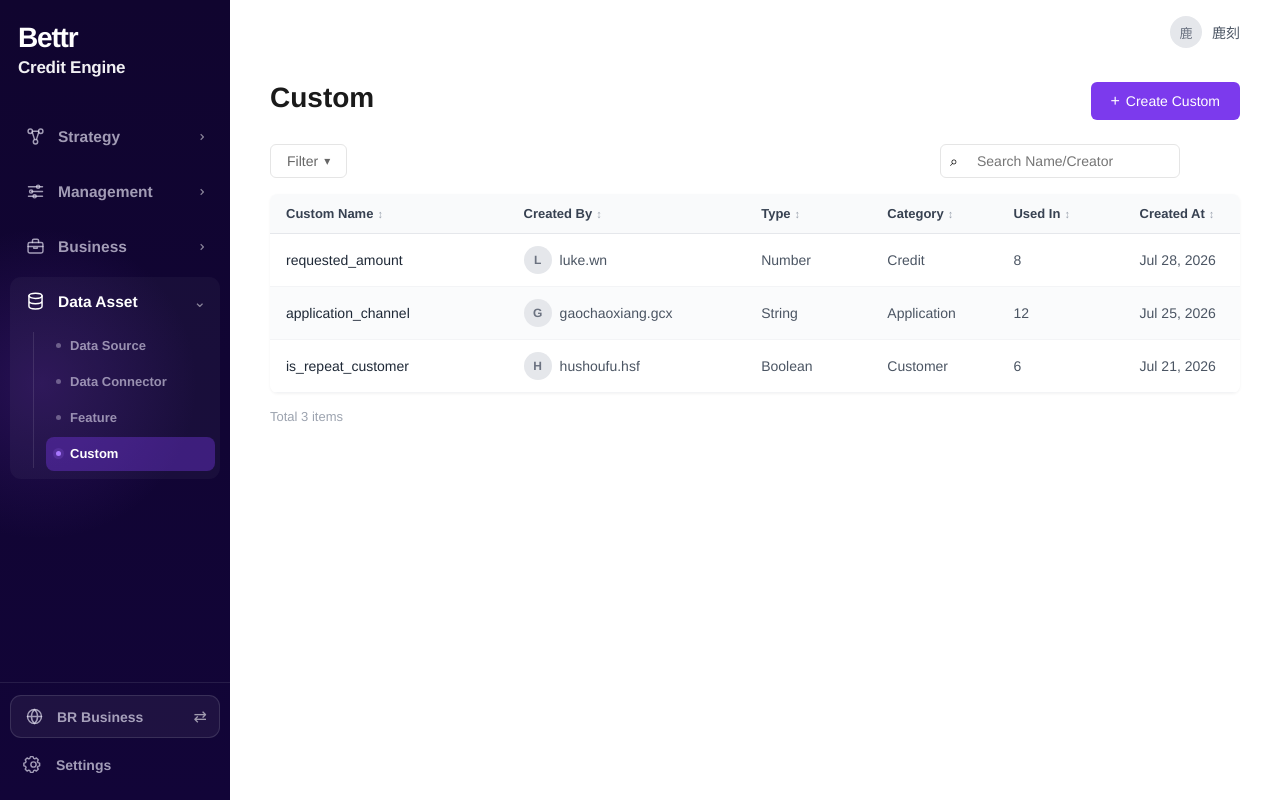
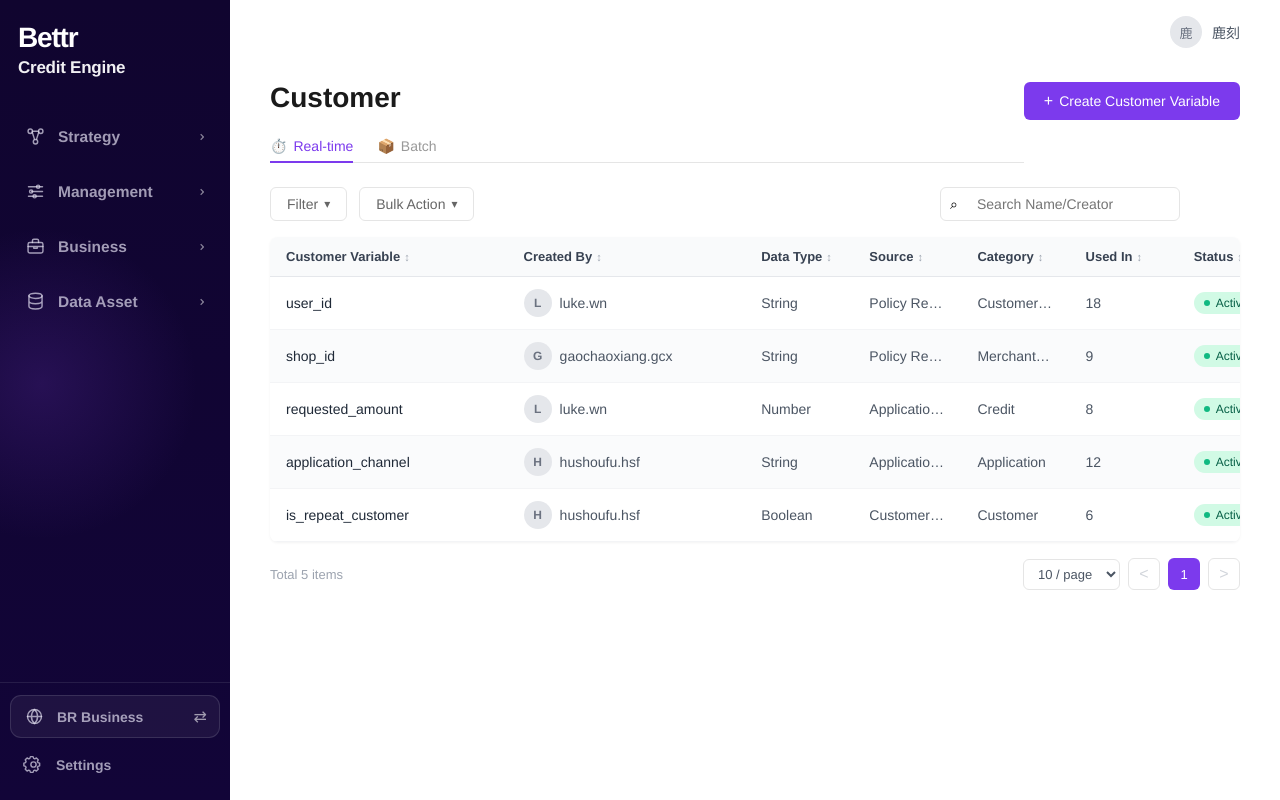
Before and after one commit to wangnan2017fall-oss/Ant-ACE-reinf, a React (Vite) app in the folder frontend/: page /custom in a window 1280 px wide. Built offline with nearby package versions, Linux system fonts and the light colour scheme.

Commit message:
feat: manage upstream customer variables as data assets

```diff
--- a/frontend/src/modules/data-asset/custom/CustomPage.jsx
+++ /dev/null
@@ -1,42 +0,0 @@
-import { useState } from 'react'
-import PageHeader from '../../../shared/components/common/PageHeader'
-import DataTable from '../../../shared/components/common/DataTable'
-import Avatar from '../../../shared/components/common/Avatar'
-import '../feature/FeaturePage.css'
-
-const columns = [
-  { header: 'Custom Name', accessor: 'name', sortable: true, render: (row) => <span className="name-cell">{row.name}</span> },
-  { header: 'Created By', accessor: 'createdBy', sortable: true, render: (row) => <div className="creator-cell"><Avatar name={row.createdBy} /><span>{row.createdBy}</span></div> },
-  { header: 'Type', accessor: 'type', sortable: true },
-  { header: 'Category', accessor: 'category', sortable: true },
-  { header: 'Used In', accessor: 'usedIn', sortable: true },
-  { header: 'Created At', accessor: 'createdAt', sortable: true },
-  { header: 'Last Updated At', accessor: 'lastUpdatedAt', sortable: true },
-  { header: 'Description', accessor: 'description' },
-]
-
-const customVariables = [
-  { id: 1, name: 'requested_amount', createdBy: 'luke.wn', type: 'Number', category: 'Credit', usedIn: 8, createdAt: 'Jul 28, 2026', lastUpdatedAt: 'Aug 16, 2026', description: 'Requested credit amount' },
-  { id: 2, name: 'application_channel', createdBy: 'gaochaoxiang.gcx', type: 'String', category: 'Application', usedIn: 12, createdAt: 'Jul 25, 2026', lastUpdatedAt: 'Aug 12, 2026', description: 'Application entry channel' },
-  { id: 3, name: 'is_repeat_customer', createdBy: 'hushoufu.hsf', type: 'Boolean', category: 'Customer', usedIn: 6, createdAt: 'Jul 21, 2026', lastUpdatedAt: 'Aug 10, 2026', description: 'Repeat customer indicator' },
-]
-
-function CustomPage() {
-  const [searchValue, setSearchValue] = useState('')
-  const query = searchValue.trim().toLowerCase()
-  const filteredData = customVariables.filter((item) => !query || item.name.toLowerCase().includes(query) || item.createdBy.toLowerCase().includes(query))
-
-  return (
-    <div className="feature-page">
-      <PageHeader title="Custom" actionLabel="Create Custom" onAction={() => {}} />
-      <div className="filter-bar">
-        <div className="filter-actions"><button className="filter-btn">Filter<span className="filter-arrow">▾</span></button></div>
-        <div className="search-box"><span className="search-icon">⌕</span><input type="text" placeholder="Search Name/Creator" value={searchValue} onChange={(event) => setSearchValue(event.target.value)} /></div>
-      </div>
-      <DataTable columns={columns} data={filteredData} />
-      <div className="pagination-bar"><span className="total-text">Total {filteredData.length} items</span></div>
-    </div>
-  )
-}
-
-export default CustomPage
--- /dev/null
+++ b/frontend/src/modules/data-asset/customer/CustomerPage.jsx
@@ -0,0 +1,55 @@
+import { useState } from 'react'
+import PageHeader from '../../../shared/components/common/PageHeader'
+import DataTable from '../../../shared/components/common/DataTable'
+import StatusBadge from '../../../shared/components/common/StatusBadge'
+import Avatar from '../../../shared/components/common/Avatar'
+import '../feature/FeaturePage.css'
+
+const tabs = [
+  { key: 'realtime', label: 'Real-time', icon: '⏱️' },
+  { key: 'batch', label: 'Batch', icon: '📦' },
+]
+
+const columns = [
+  { header: 'Customer Variable', accessor: 'name', sortable: true, render: (row) => <span className="name-cell">{row.name}</span> },
+  { header: 'Created By', accessor: 'createdBy', sortable: true, render: (row) => <div className="creator-cell"><Avatar name={row.createdBy} /><span>{row.createdBy}</span></div> },
+  { header: 'Data Type', accessor: 'type', sortable: true },
+  { header: 'Source', accessor: 'source', sortable: true },
+  { header: 'Category', accessor: 'category', sortable: true },
+  { header: 'Used In', accessor: 'usedIn', sortable: true },
+  { header: 'Status', accessor: 'status', sortable: true, render: (row) => <StatusBadge status={row.status} /> },
+  { header: 'Last Updated At', accessor: 'lastUpdatedAt', sortable: true },
+  { header: 'Description', accessor: 'description' },
+]
+
+const customerVariables = [
+  { id: 1, name: 'user_id', createdBy: 'luke.wn', type: 'String', source: 'Policy Request', category: 'Customer Identity', usedIn: 18, status: 'Active', lastUpdatedAt: 'Aug 16, 2026', description: 'Unique customer identifier passed by the upstream system' },
+  { id: 2, name: 'shop_id', createdBy: 'gaochaoxiang.gcx', type: 'String', source: 'Policy Request', category: 'Merchant Identity', usedIn: 9, status: 'Active', lastUpdatedAt: 'Aug 15, 2026', description: 'Shop identifier passed by the upstream system' },
+  { id: 3, name: 'requested_amount', createdBy: 'luke.wn', type: 'Number', source: 'Application Request', category: 'Credit', usedIn: 8, status: 'Active', lastUpdatedAt: 'Aug 14, 2026', description: 'Credit amount requested in the current application' },
+  { id: 4, name: 'application_channel', createdBy: 'hushoufu.hsf', type: 'String', source: 'Application Request', category: 'Application', usedIn: 12, status: 'Active', lastUpdatedAt: 'Aug 12, 2026', description: 'Application entry channel supplied by upstream' },
+  { id: 5, name: 'is_repeat_customer', createdBy: 'hushoufu.hsf', type: 'Boolean', source: 'Customer Context', category: 'Customer', usedIn: 6, status: 'Active', lastUpdatedAt: 'Aug 10, 2026', description: 'Repeat-customer indicator supplied by upstream' },
+]
+
+function CustomerPage() {
+  const [activeTab, setActiveTab] = useState('realtime')
+  const [searchValue, setSearchValue] = useState('')
+  const query = searchValue.trim().toLowerCase()
+  const filteredData = customerVariables.filter((item) => !query || Object.values(item).some((value) => String(value).toLowerCase().includes(query)))
+
+  return (
+    <div className="feature-page">
+      <PageHeader title="Customer" tabs={tabs} activeTab={activeTab} onTabChange={setActiveTab} actionLabel="Create Customer Variable" onAction={() => {}} />
+      <div className="filter-bar">
+        <div className="filter-actions">
+          <button className="filter-btn">Filter<span className="filter-arrow">▾</span></button>
+          <button className="bulk-action-btn">Bulk Action<span className="filter-arrow">▾</span></button>
+        </div>
+        <div className="search-box"><span className="search-icon">⌕</span><input type="text" placeholder="Search Name/Creator" value={searchValue} onChange={(event) => setSearchValue(event.target.value)} /></div>
+      </div>
+      <DataTable columns={columns} data={filteredData} />
+      <div className="pagination-bar"><span className="total-text">Total {filteredData.length} items</span><div className="pagination-controls"><select className="page-size-select"><option>10 / page</option><option>20 / page</option></select><button className="page-btn" disabled>{'<'}</button><span className="page-number active">1</span><button className="page-btn" disabled>{'>'}</button></div></div>
+    </div>
+  )
+}
+
+export default CustomerPage
--- a/frontend/src/router/AppRoutes.jsx
+++ b/frontend/src/router/AppRoutes.jsx
@@ -11,7 +11,7 @@ import DataSourceDetailPage from '../modules/data-asset/data-source/DataSourceDe
 import DataSourcePage from '../modules/data-asset/data-source/DataSourcePage'
 import FeatureDetailPage from '../modules/data-asset/feature/FeatureDetailPage'
 import FeaturePage from '../modules/data-asset/feature/FeaturePage'
-import CustomPage from '../modules/data-asset/custom/CustomPage'
+import CustomerPage from '../modules/data-asset/customer/CustomerPage'
 import DecisionEditorPage from '../modules/decision/canvas/DecisionEditorPage'
 import DecisionDetailPage from '../modules/decision/detail/DecisionDetailPage'
 import DecisionPage from '../modules/decision/list/DecisionPage'
@@ -38,7 +38,8 @@ function AppRoutes() {
       <Route path="/data-connector/:id" element={<DataConnectorDetailPage />} />
       <Route path="/feature" element={<FeaturePage />} />
       <Route path="/feature/:id" element={<FeatureDetailPage />} />
-      <Route path="/custom" element={<CustomPage />} />
+      <Route path="/customer" element={<CustomerPage />} />
+      <Route path="/custom" element={<CustomerPage />} />
       <Route path="/policy" element={<PolicyPage />} />
       <Route path="/policy/:id/edit" element={<PolicyCanvasEditorPage />} />
       <Route path="/policy/:id/canvas" element={<PolicyDetailPage />} />
--- a/frontend/src/shell/Sidebar/Sidebar.jsx
+++ b/frontend/src/shell/Sidebar/Sidebar.jsx
@@ -41,7 +41,7 @@ const groupedItems = [
       { path: '/data-source', label: 'Data Source' },
       { path: '/data-connector', label: 'Data Connector' },
       { path: '/feature', label: 'Feature' },
-      { path: '/custom', label: 'Custom' },
+      { path: '/customer', label: 'Customer' },
     ],
   },
 ]
```
